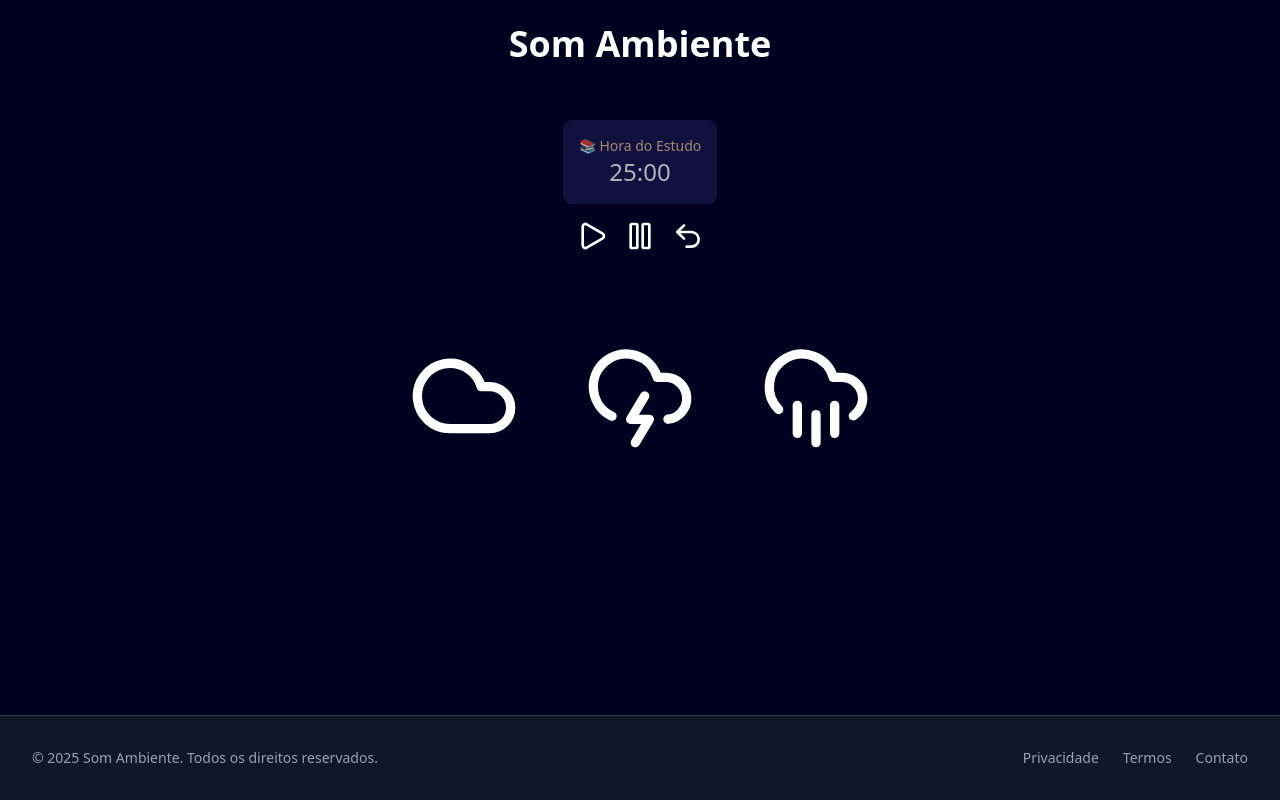
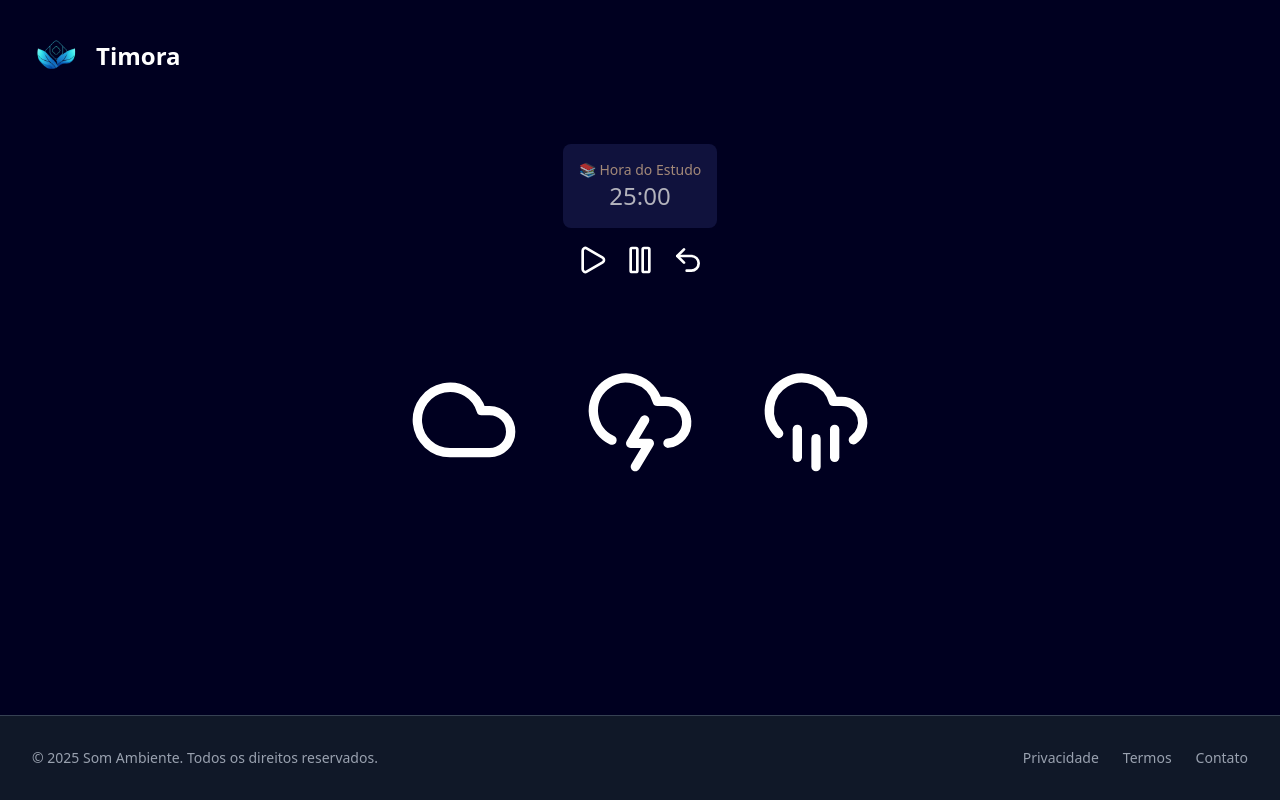
Before and after one commit to naiaraamorim/som-ambiente, a React (Vite) app: page / in a window 1280 px wide. Built offline with nearby package versions, Linux system fonts and the light colour scheme.

Commit message:
FEATURE: Adicionando logo e melhorando o alinhamento do cabeçalho

```diff
--- a/src/App.tsx
+++ b/src/App.tsx
@@ -1,6 +1,6 @@
 import Ambientes from "./components/ambientes"
 import Pomodoro from "./components/pomodoro"
-
+import logo from "./components/assets/svg/logo2.png"
 
 function App() {
 
@@ -8,10 +8,10 @@ function App() {
     <div className="min-h-screen bg-principal flex flex-col justify-between">
 
       {/* Header*/}
-      <header className="flex justify-center py-6 px-6">
-        <h1 className="text-2xl text-white sm:text-3xl lg:text-4xl font-bold">
-          Som Ambiente
-        </h1>
+      <header className="flex py-4 px-4">
+        <div className="flex items-center text-xl text-white sm:text-2xl font-bold">
+          <img src={logo} alt="Timora" className="w-12 h-12 sm:w-16 sm:h-16 lg:w-20 lg:h-20" /> Timora
+        </div>
       </header>
       {/* Main Content */}
       <main className="flex-1">
```
Also changed, not shown: src/components/assets/svg/logo2.png (added), src/components/assets/svg/logo4re.jpeg (added).
